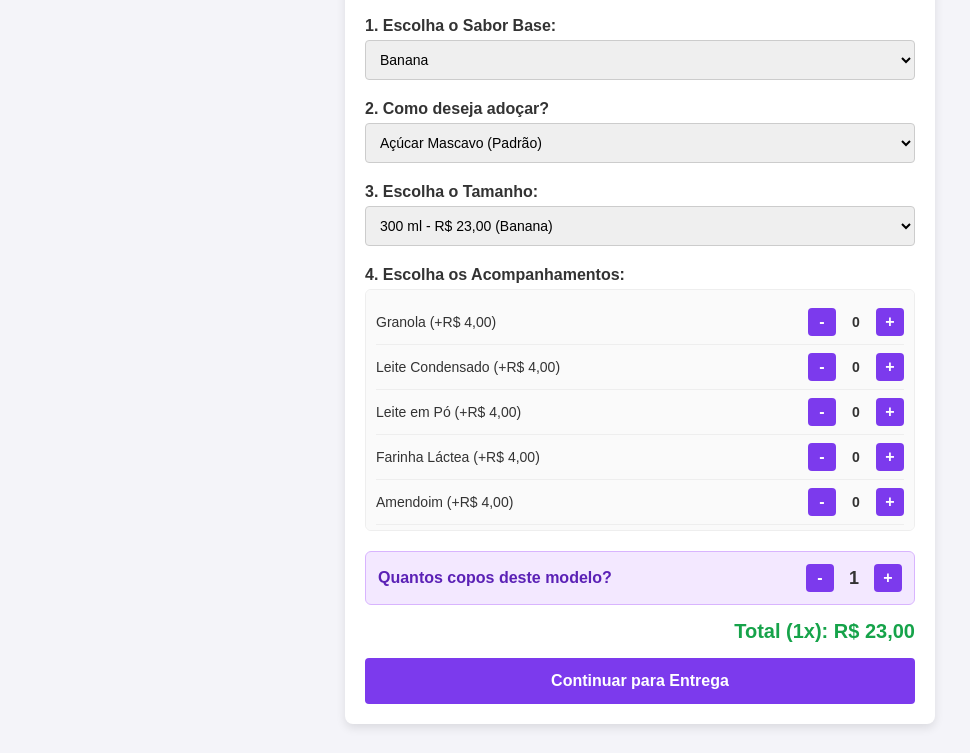
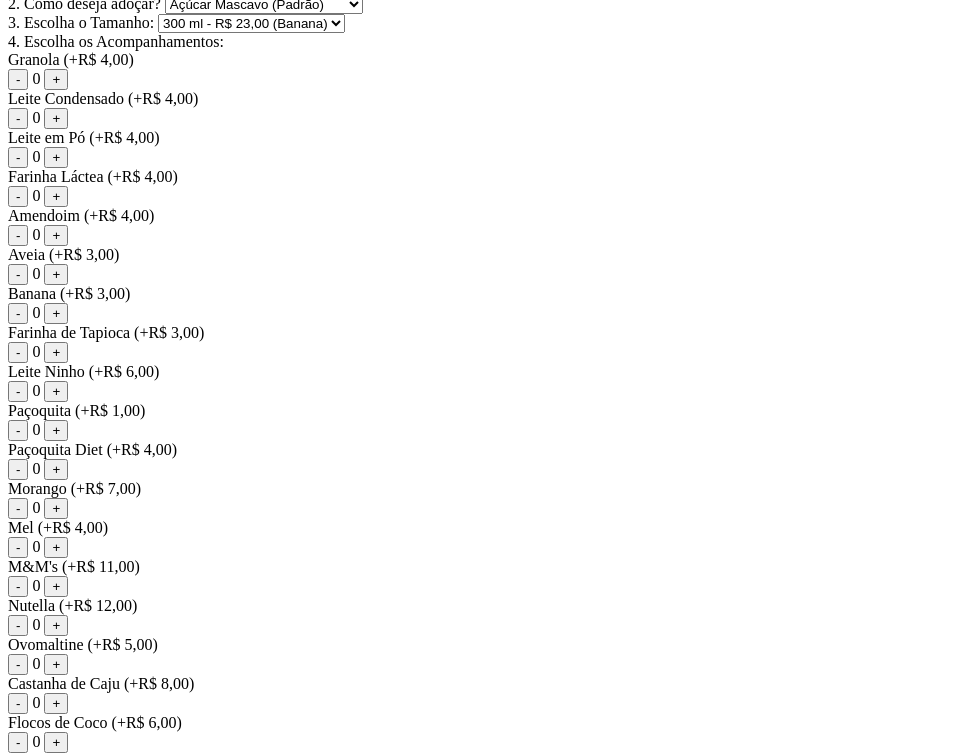
Before and after one commit to QUINZIN1/sistema-ahcai, a website: page public/index.html in a window 1280 px wide. Shown: the part 123-876 px from the top of the page, without its empty margins (0-970 px from the left). Drawn offline with Linux system fonts and the light colour scheme.

Commit message:
Atualizar o index.html

```diff
--- a/public/index.html
+++ b/public/index.html
@@ -4,111 +4,7 @@
     <meta charset="UTF-8">
     <meta name="viewport" content="width=device-width, initial-scale=1.0">
     <title>Ahçaí - Açaí Original</title>
-    <style>
-        body { font-family: Arial, sans-serif; background: #f4f4f9; margin: 0; padding: 20px; color: #333; }
-        .container { max-width: 550px; margin: 0 auto; background: white; padding: 20px; border-radius: 8px; box-shadow: 0 4px 10px rgba(0,0,0,0.1); }
-        h1 { color: #5B21B6; text-align: center; margin-bottom: 5px; }
-        .subtitulo { text-align: center; color: #666; margin-bottom: 20px; font-size: 14px; font-weight: bold; }
-        .etapa { margin-top: 20px; }
-        label { font-weight: bold; display: block; margin-top: 10px; }
-        select, input[type="text"], input[type="tel"], textarea { width: 100%; padding: 10px; margin-top: 5px; border: 1px solid #ccc; border-radius: 4px; box-sizing: border-box; font-size: 14px; }
-        textarea { resize: vertical; height: 70px; }
 
-        /* Estilo para a lista de complementos com contadores */
-        .lista-complementos {
-            background: #fafafa;
-            padding: 10px;
-            border-radius: 6px;
-            border: 1px solid #eee;
-            max-height: 220px;
-            overflow-y: auto;
-            margin-top: 5px;
-        }
-        .item-complemento {
-            display: flex;
-            justify-content: space-between;
-            align-items: center;
-            padding: 8px 0;
-            border-bottom: 1px solid #eee;
-            font-size: 14px;
-        }
-        .contador {
-            display: flex;
-            align-items: center;
-            gap: 10px;
-        }
-        .contador button {
-            background: #7C3AED;
-            color: white;
-            border: none;
-            width: 28px;
-            height: 28px;
-            border-radius: 4px;
-            cursor: pointer;
-            font-weight: bold;
-            margin-top: 0;
-            padding: 0;
-            font-size: 16px;
-        }
-        .contador button:hover {
-            background: #6D28D9;
-        }
-        .contador span {
-            font-weight: bold;
-            min-width: 20px;
-            text-align: center;
-        }
-
-        .bloco-qtd-copos {
-            display: flex;
-            justify-content: space-between;
-            align-items: center;
-            background: #f3e8ff;
-            padding: 12px;
-            border-radius: 6px;
-            margin-top: 20px;
-            border: 1px solid #d8b4fe;
-        }
-        .bloco-qtd-copos label {
-            margin-top: 0;
-            color: #5B21B6;
-        }
-
-        .preco-destaque { margin-top: 15px; font-size: 20px; color: #16A34A; font-weight: bold; text-align: right; }
-        button.btn-finalizar { background: #7C3AED; color: white; border: none; padding: 14px; width: 100%; margin-top: 15px; border-radius: 4px; font-size: 16px; cursor: pointer; font-weight: bold; }
-        button.btn-finalizar:hover { background: #6D28D9; }
-
-        /* Modal / Caixa de Checkout final */
-        #modalCheckout {
-            display: none;
-            position: fixed;
-            top: 0; left: 0; width: 100%; height: 100%;
-            background: rgba(0,0,0,0.5);
-            justify-content: center;
-            align-items: center;
-            z-index: 1000;
-        }
-        .modal-conteudo {
-            background: white;
-            padding: 25px;
-            border-radius: 8px;
-            width: 90%;
-            max-width: 450px;
-            box-shadow: 0 4px 15px rgba(0,0,0,0.2);
-        }
-        .modal-conteudo h2 {
-            color: #5B21B6;
-            margin-bottom: 15px;
-            text-align: center;
-        }
-        .btn-voltar {
-            background: #6b7280;
-            margin-top: 8px;
-        }
-        .btn-voltar:hover {
-            background: #4b5563;
-        }
-    </style>
 </head>
 <body>
     <div class="container">
```
